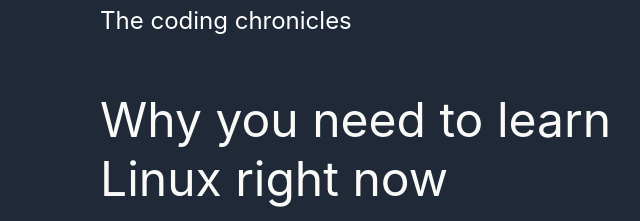
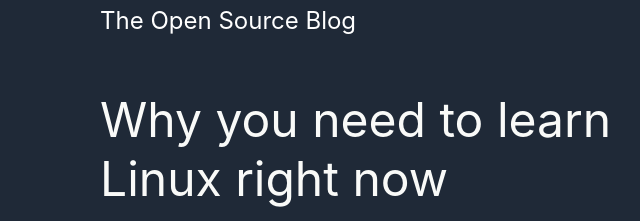
Before and after one commit to Dazboy2020/landing-page, a plain HTML site: page index.html in a window 1280 px wide. Shown: the top 221 px of the page, 0-640 px from the left. Drawn offline with Linux system fonts and the light colour scheme.

Commit message:
header change

```diff
--- a/index.html
+++ b/index.html
@@ -10,7 +10,7 @@
 
   <body>
     <div class="header">
-      The coding chronicles
+      The Open Source Blog
       <div class="header-links">
         <ul>
           <li><a href="google.com">About</a></li>
--- a/style.css
+++ b/style.css
@@ -237,7 +237,6 @@ padding-top: 20px;
   font-size: 16px;
   margin-right: 80px;
   min-width: 50px;
-
   font-size: 18px;
   min-height: 50px;
   padding-left: 20px;
```
